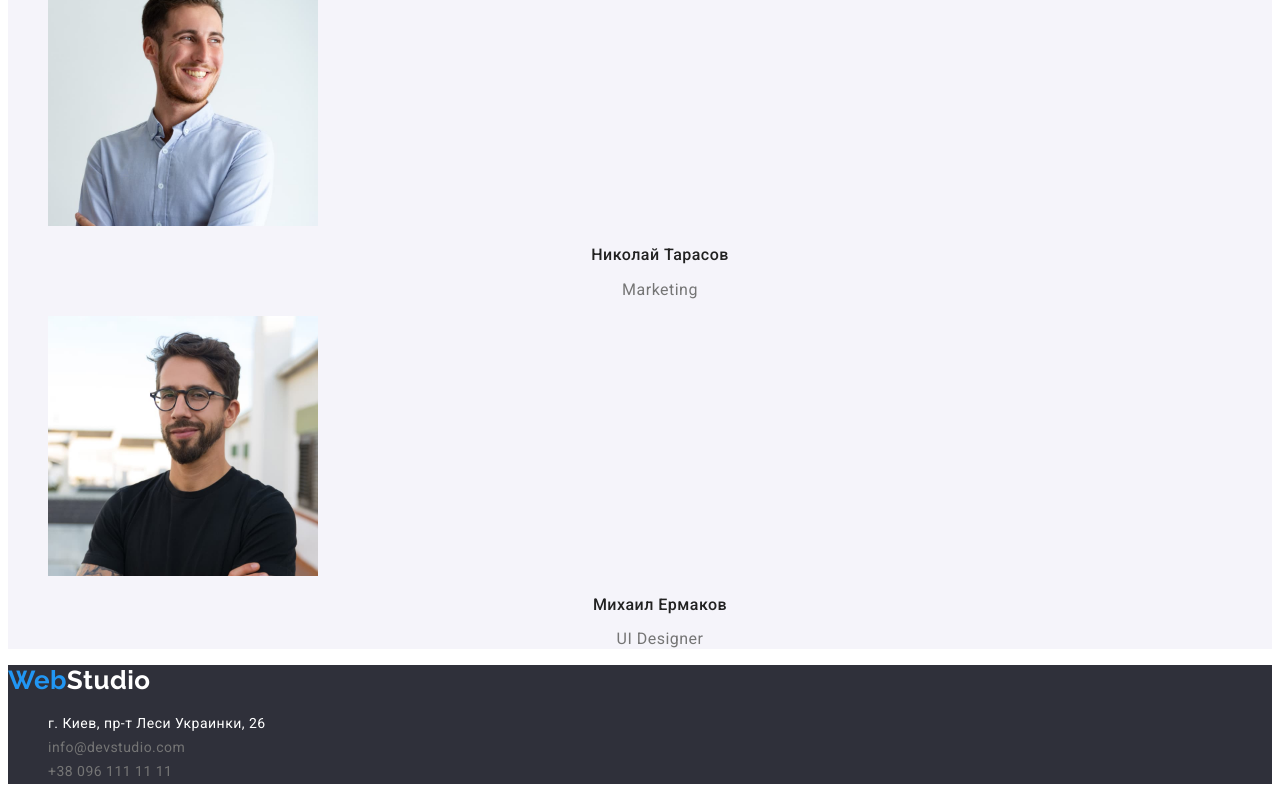
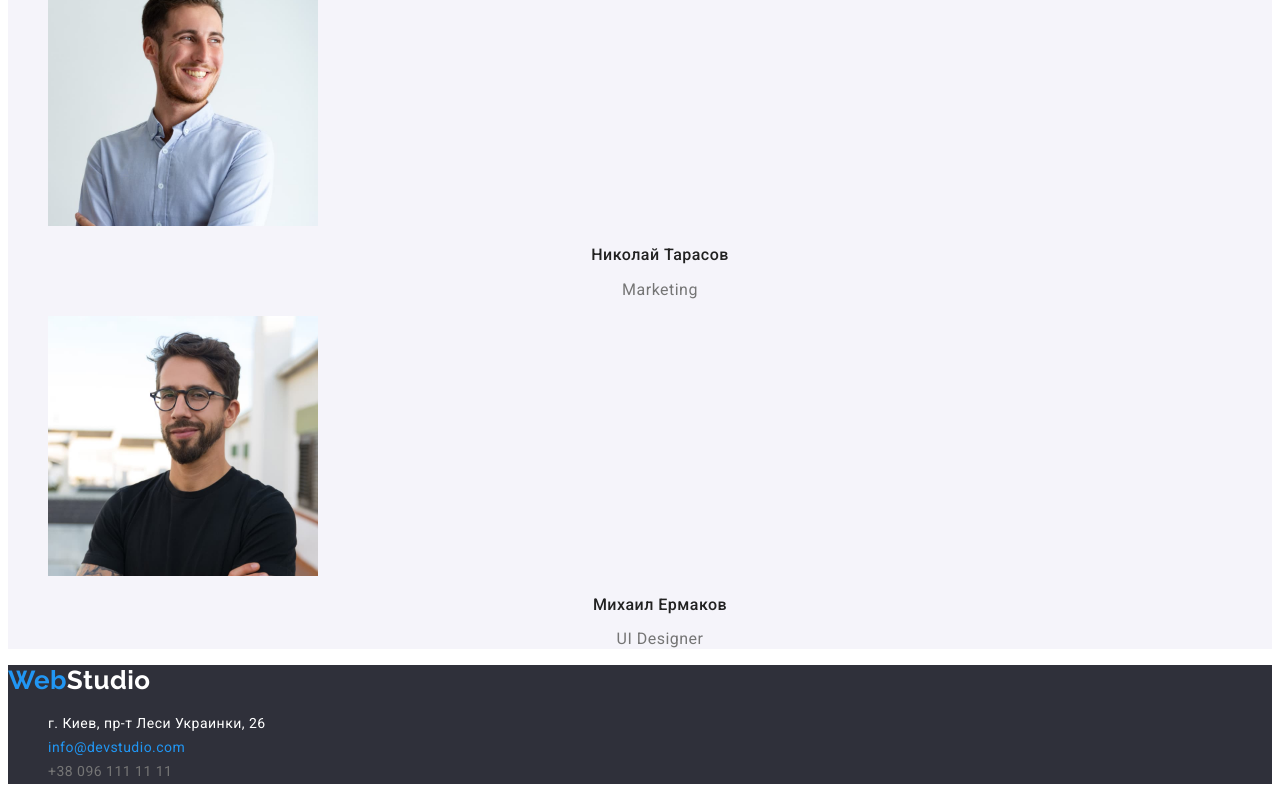
Before and after one commit to Liubov-Kushniruk/goit-markup-hw-02, a plain HTML site: page index.html in a window 1280 px wide. In both pictures the pointer is over the link 116 px from the left and 3175 px from the top of the page. Shown: the part 2428-3228 px from the top of the page. Drawn offline with Linux system fonts and the light colour scheme.

Commit message:
fixed footer

```diff
--- a/css/styles.css
+++ b/css/styles.css
@@ -151,6 +151,10 @@ body {
 .footer .contact {
     color: var(--footer-link-alpha);
 }
+.footer .contact:hover,
+.footer .contact:focus {
+    color: var(--acent-color);
+}
 
 /* Portfolio*/
  .list .btn {
```
